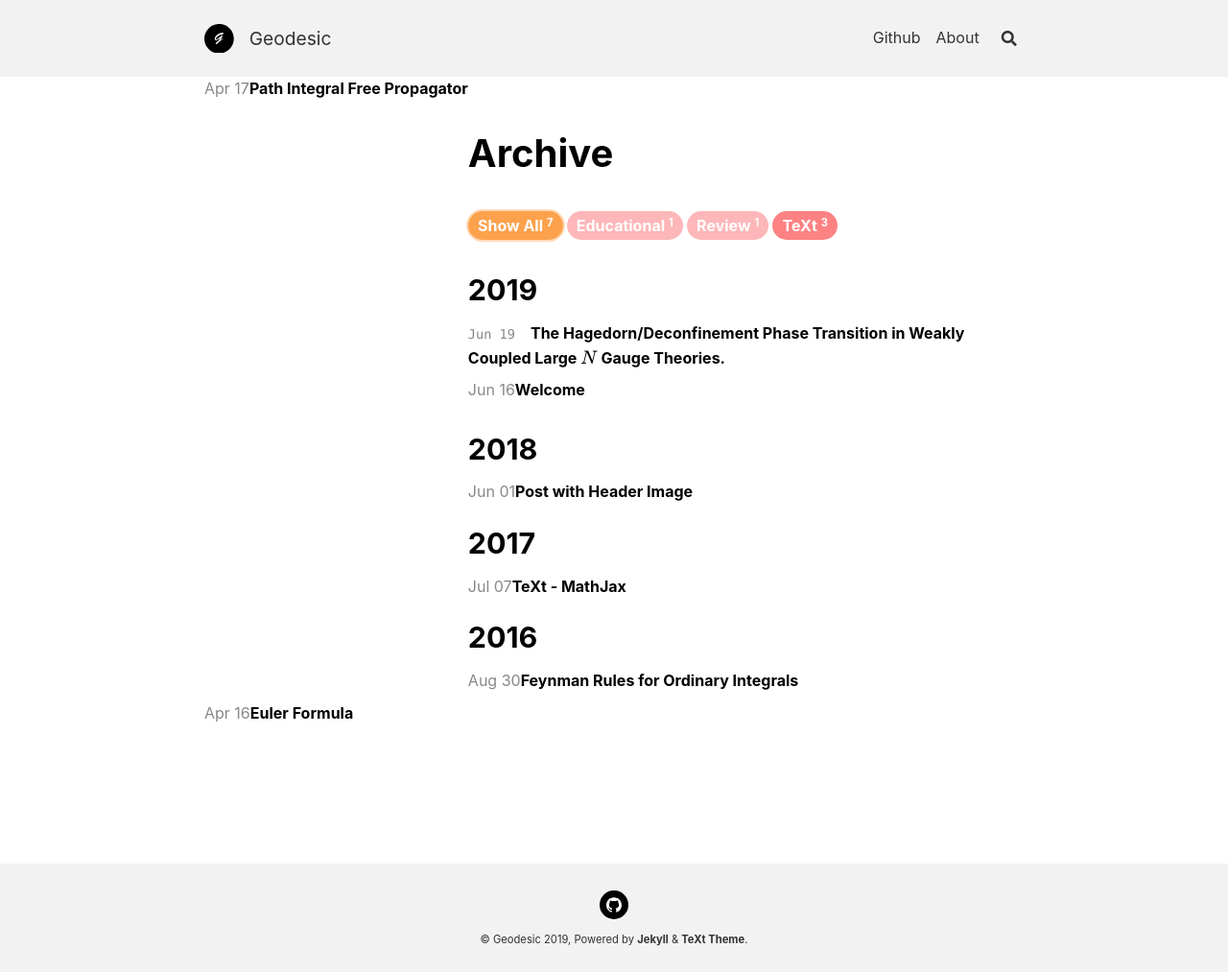
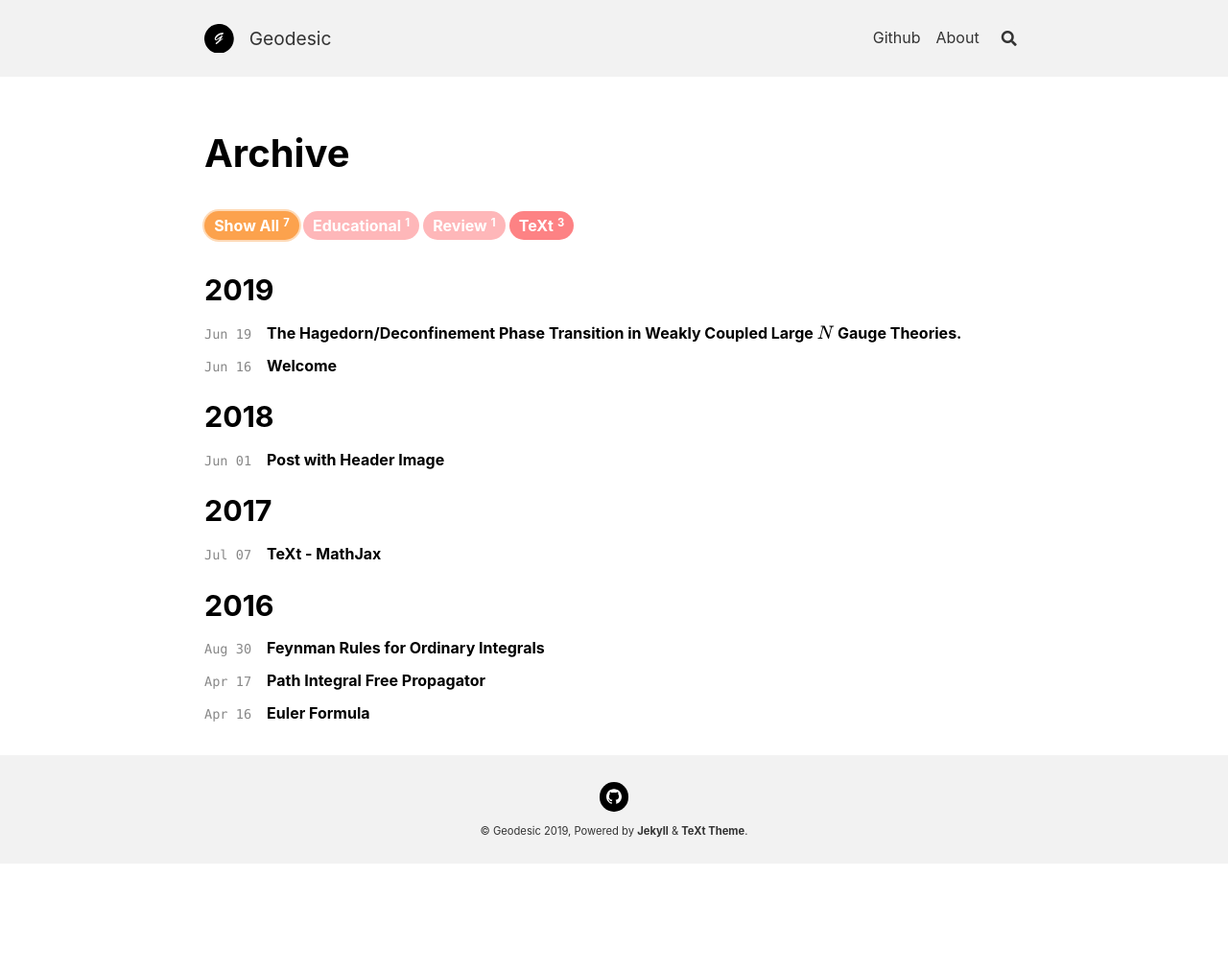
Before and after one commit to Adhumunt/adhumunt.github.io, a Jekyll site: the page built from archive.html, in a window 1280 px wide. Shown: the whole page at 96% size. Built offline with Jekyll 4.4.1, drawn with Linux system fonts in a browser that asks for light colours; nearby versions of some CDN libraries; formulas are drawn with MathJax 3; after the commit the page ends 900 px from its top, so only the background shows below that.

Commit message:
Master Commit

```diff
--- a/_includes/article-list.html
+++ b/_includes/article-list.html
@@ -105,19 +105,8 @@
           {%- endif -%}
           <a itemprop="headline" class="item__header" href="{{ _article_url }}">{{ _article.title }}</a>
         </div>
+
       </li>
-      <div class="item__description">
-          {%- if _article.excerpt and include.show_excerpt -%}
-            <div class="article__content" itemprop="description articleBody">
-              {%- if _excerpt_type == 'html' -%}
-                {{ _article.excerpt }}
-              {%- else -%}
-                {{ _article.excerpt | strip_html | strip | truncate: _excerpt_truncate }}
-              {%- endif -%}
-            </div>
-          {%- endif -%}
-        </div>
-      </div>
 
     {%- elsif include.type == 'grid' -%}
       {%- if include.size == 'sm' -%}
```
